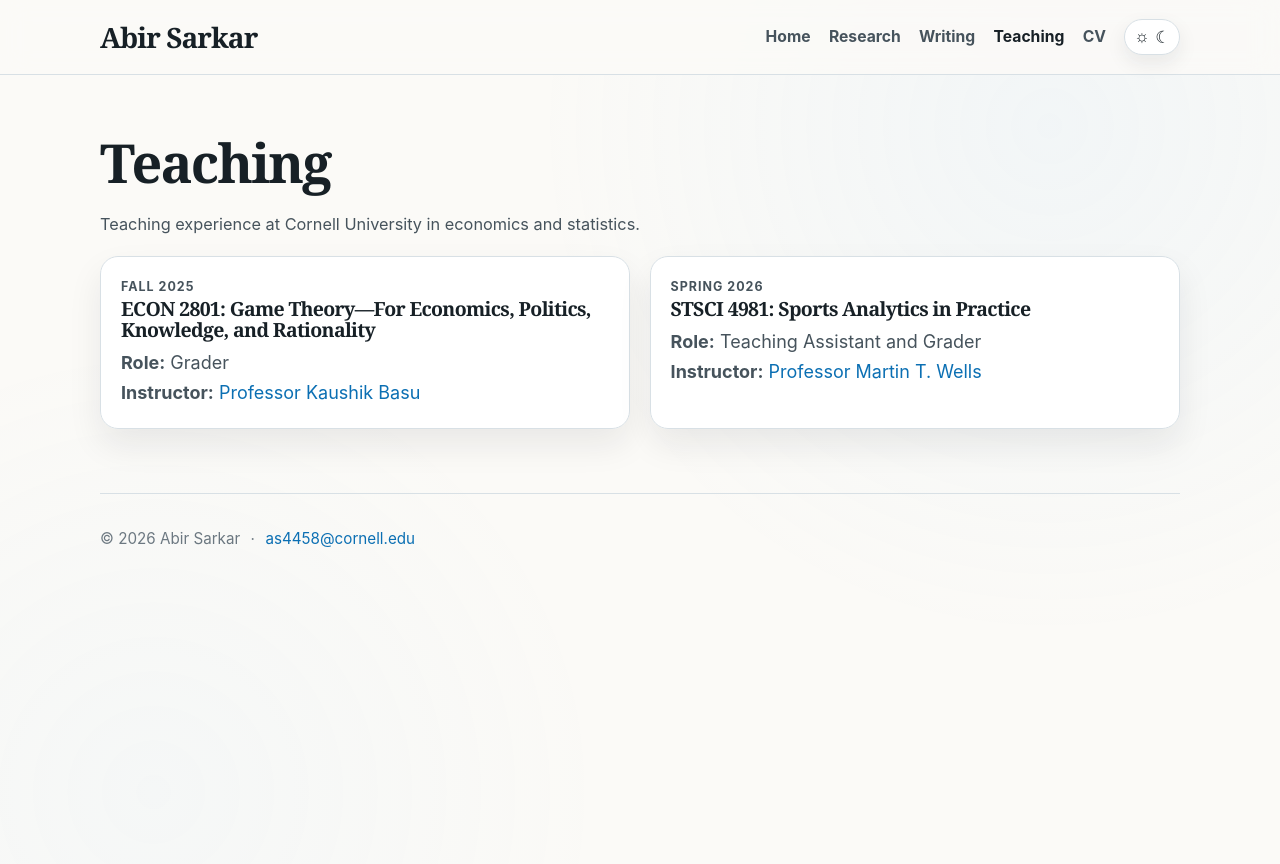
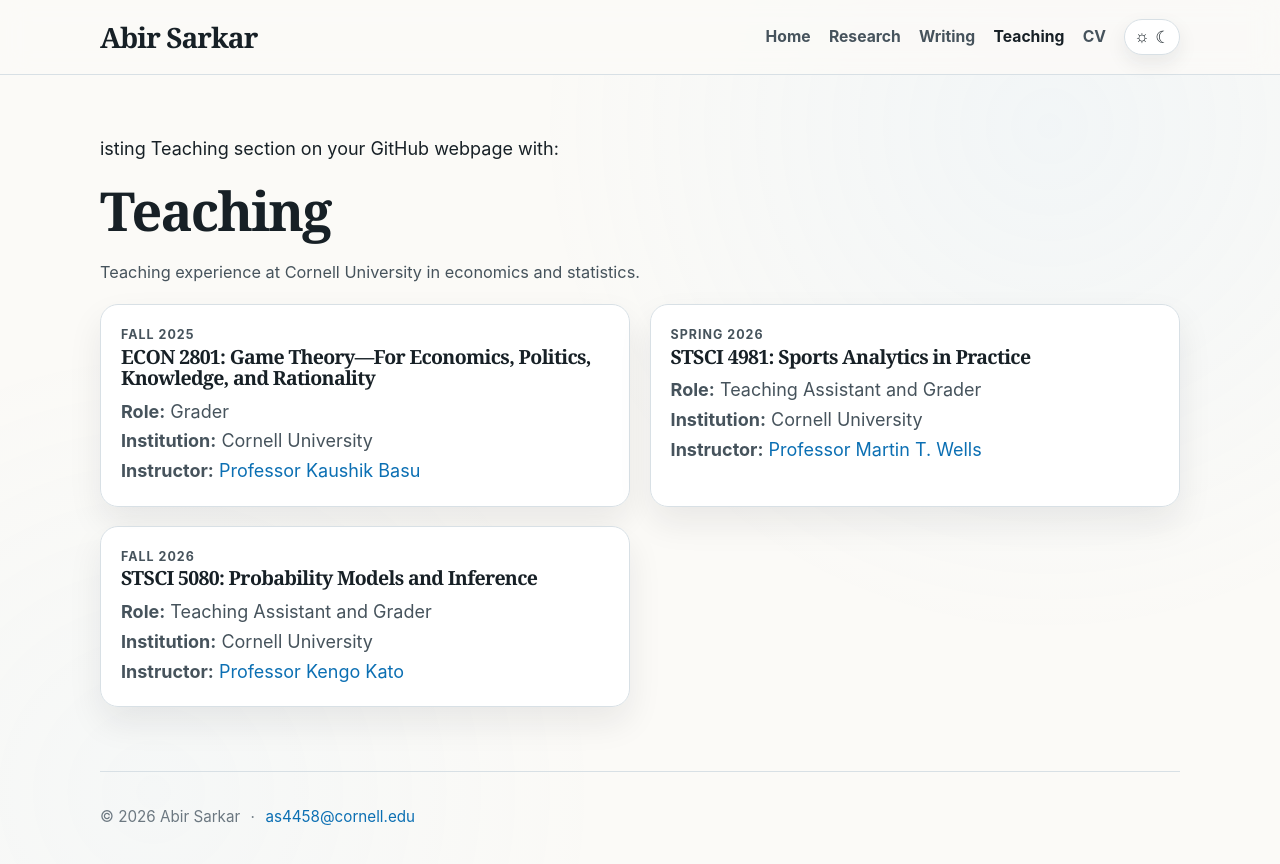
Before and after one commit to AbirS2026/AbirS2026.github.io, a Jekyll site: the page built from teaching.md, in a window 1280 px wide. Shown: the top 864 px of the page. Built offline with Jekyll 4.4.1, drawn with Linux system fonts in a browser that asks for light colours; our own code applies the rules of GitHub Pages for plain Markdown files; a style sheet for code colours, icons or effects is not loaded.

Commit message:
Update teaching.md

```diff
--- a/teaching.md
+++ b/teaching.md
@@ -1,49 +1,73 @@
+isting Teaching section on your GitHub webpage with:
+<section id="teaching">
+  <h1>Teaching</h1>
 
+  <p class="lead">
+    Teaching experience at Cornell University in economics and statistics.
+  </p>
 
-<h1>Teaching</h1>
+  <div class="grid two">
+    <article class="card">
+      <p class="eyebrow">Fall 2025</p>
+      <h3>
+        <a href="https://classes.cornell.edu/browse/roster/FA26/class/ECON/2801"
+           target="_blank"
+           rel="noopener">
+          ECON 2801: Game Theory—For Economics, Politics, Knowledge, and Rationality
+        </a>
+      </h3>
+      <p>
+        <strong>Role:</strong> Grader<br>
+        <strong>Institution:</strong> Cornell University<br>
+        <strong>Instructor:</strong>
+        <a href="https://en.wikipedia.org/wiki/Kaushik_Basu"
+           target="_blank"
+           rel="noopener">
+          Professor Kaushik Basu
+        </a>
+      </p>
+    </article>
 
-<p class="lead">
-  Teaching experience at Cornell University in economics and statistics.
-</p>
+    <article class="card">
+      <p class="eyebrow">Spring 2026</p>
+      <h3>
+        <a href="https://classes.cornell.edu/browse/roster/FA26/class/STSCI/4981"
+           target="_blank"
+           rel="noopener">
+          STSCI 4981: Sports Analytics in Practice
+        </a>
+      </h3>
+      <p>
+        <strong>Role:</strong> Teaching Assistant and Grader<br>
+        <strong>Institution:</strong> Cornell University<br>
+        <strong>Instructor:</strong>
+        <a href="https://stat.cornell.edu/people/martin-t-wells"
+           target="_blank"
+           rel="noopener">
+          Professor Martin T. Wells
+        </a>
+      </p>
+    </article>
 
-<div class="grid two">
-  <article class="card">
-    <p class="eyebrow">Fall 2025</p>
-    <h3>
-      <a href="https://classes.cornell.edu/browse/roster/FA26/class/ECON/2801"
-         target="_blank"
-         rel="noopener">
-        ECON 2801: Game Theory—For Economics, Politics, Knowledge, and Rationality
-      </a>
-    </h3>
-    <p>
-      <strong>Role:</strong> Grader<br>
-      <strong>Instructor:</strong>
-      <a href="https://en.wikipedia.org/wiki/Kaushik_Basu"
-         target="_blank"
-         rel="noopener">
-        Professor Kaushik Basu
-      </a>
-    </p>
-  </article>
-
-  <article class="card">
-    <p class="eyebrow">Spring 2026</p>
-    <h3>
-      <a href="https://classes.cornell.edu/browse/roster/FA26/class/STSCI/4981"
-         target="_blank"
-         rel="noopener">
-        STSCI 4981: Sports Analytics in Practice
-      </a>
-    </h3>
-    <p>
-      <strong>Role:</strong> Teaching Assistant and Grader<br>
-      <strong>Instructor:</strong>
-      <a href="https://stat.cornell.edu/people/martin-t-wells"
-         target="_blank"
-         rel="noopener">
-        Professor Martin T. Wells
-      </a>
-    </p>
-  </article>
-</div>
+    <article class="card">
+      <p class="eyebrow">Fall 2026</p>
+      <h3>
+        <a href="https://classes.cornell.edu/browse/roster/FA25/class/STSCI/5080"
+           target="_blank"
+           rel="noopener">
+          STSCI 5080: Probability Models and Inference
+        </a>
+      </h3>
+      <p>
+        <strong>Role:</strong> Teaching Assistant and Grader<br>
+        <strong>Institution:</strong> Cornell University<br>
+        <strong>Instructor:</strong>
+        <a href="https://stat.cornell.edu/people/kengo-kato"
+           target="_blank"
+           rel="noopener">
+          Professor Kengo Kato
+        </a>
+      </p>
+    </article>
+  </div>
+</section>
```
